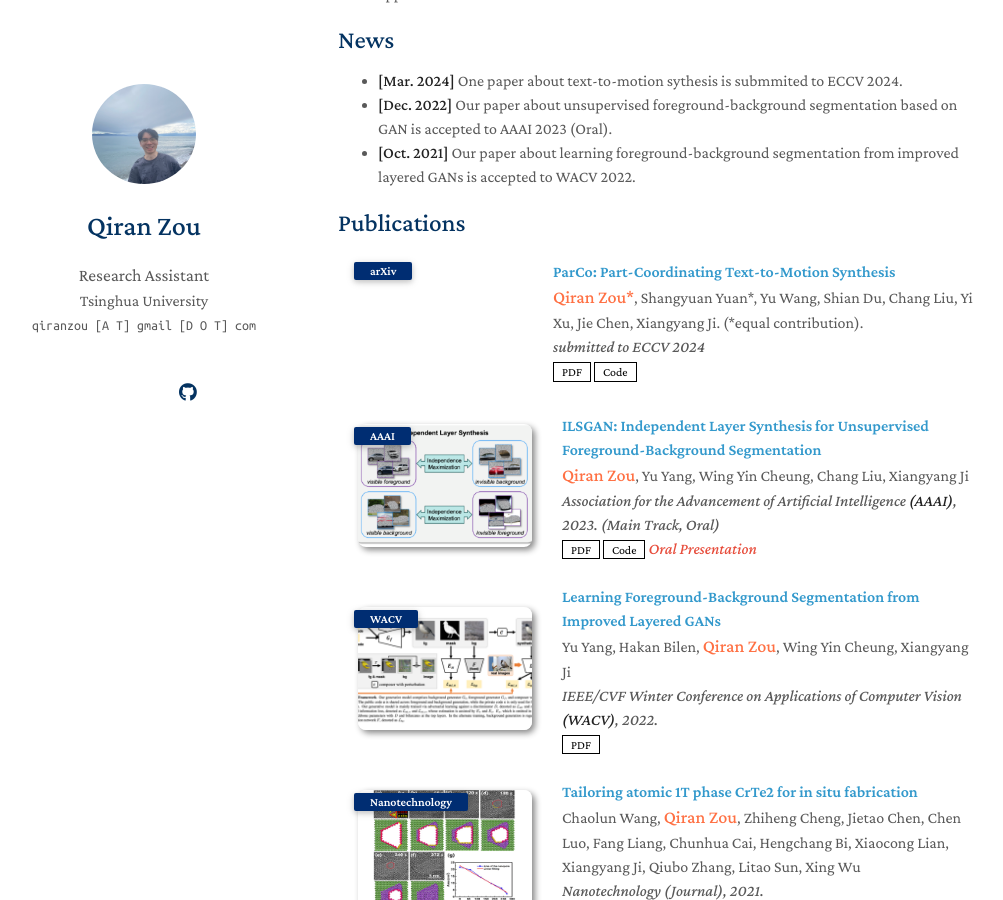
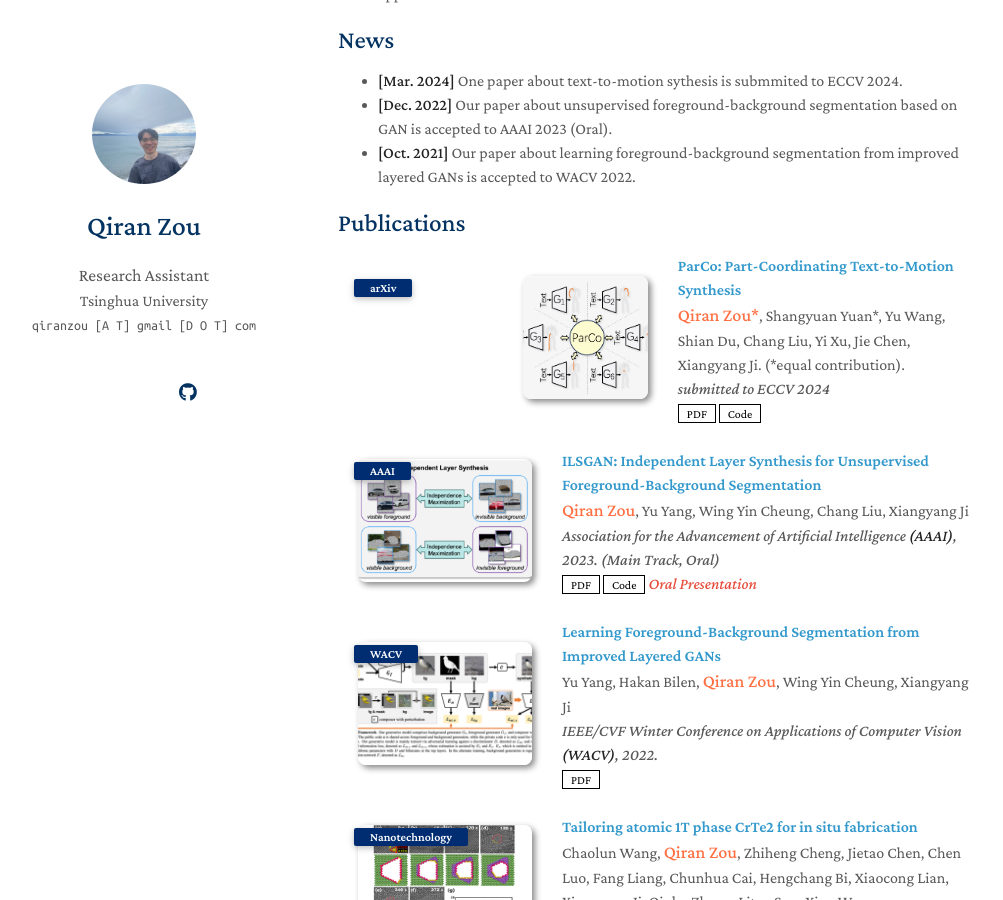
Before and after one commit to qrzou/qrzou.github.io, a Jekyll site: the page built from index.md, in a window 1280 px wide and 900 px high, scrolled down 473 px. Shown: the whole window, without its empty margins (132-1135 px from the left). Built offline with Jekyll 4.4.1, drawn with Linux system fonts in a browser that asks for light colours; nearby versions of some CDN libraries; a style sheet for code colours, icons or effects is not loaded; our own code applies the rules of GitHub Pages for plain Markdown files.

Commit message:
Update publications.md

```diff
--- a/_includes/publications.md
+++ b/_includes/publications.md
@@ -9,6 +9,7 @@
 <div class="pub-row">
 
   <div class="col-sm-3 abbr" style="position: relative;padding-right: 15px;padding-left: 180px;padding-top: -15px">
+    <img src="assets/img/ParCo_teaser.png" class="teaser img-fluid z-depth-1">
     <abbr class="badge">arXiv</abbr>
   </div>
 
```
